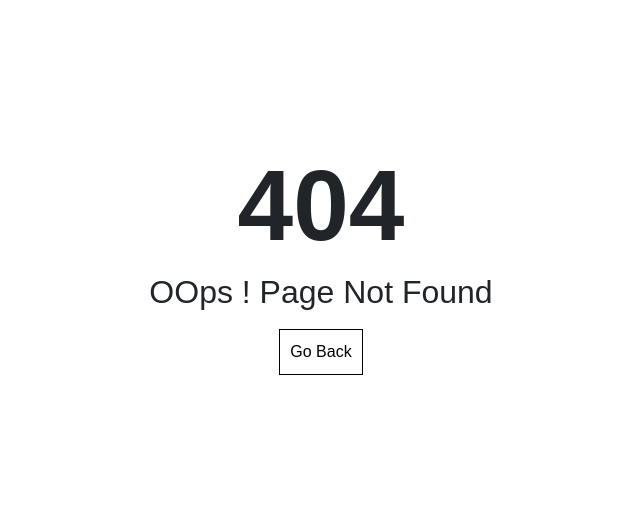
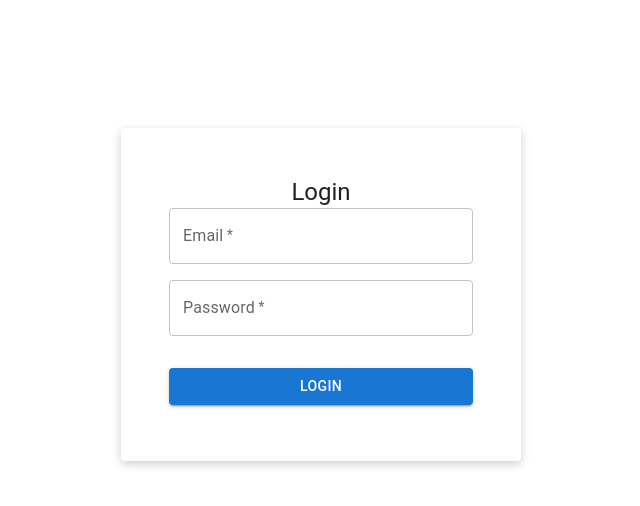
Before and after one commit to KavinMadusanka/Smart-Waste-Management-System-for-Urban-Area, a React (Create React App) app in the folder frontend/: page /login in a window 1280 px wide. Before the commit this address had no page. Shown: the top 506 px of the page, without its empty margins (319-959 px from the left). Built offline with nearby package versions, Linux system fonts and the light colour scheme.

Commit message:
Created frontend login part
Co-Authored-By: Kavin Madhusankha <163830061+KavinMadusanka@users.noreply.github.com>

```diff
--- a/frontend/src/App.js
+++ b/frontend/src/App.js
@@ -2,6 +2,7 @@ import { Routes, Route} from "react-router-dom"
 import Register from "./Pages/Auth/Register";
 import HomePage from "./Pages/HomePage";
 import PageNotFound from "./Pages/PageNotFound";
+import Login from "./Pages/Auth/Login";
 
 
 function App() {
@@ -11,6 +12,7 @@ function App() {
       <Route path="/" element={<HomePage />} />
       <Route path="*" element={<PageNotFound />} />
       <Route path='/register' element={<Register/>}/>
+      <Route path='login' element={<Login />} />
     </Routes>
 
 
--- /dev/null
+++ b/frontend/src/Pages/Auth/Login.js
@@ -0,0 +1,136 @@
+import React, { useState } from 'react';
+import axios from 'axios';
+import { useNavigate } from 'react-router-dom';
+import { useAuth } from './../../context/auth';
+import {
+    Card,
+    CardContent,
+    Typography,
+    TextField,
+    Button,
+    CircularProgress,
+    Grid,
+    Snackbar,
+    Alert,
+} from '@mui/material';
+import { styled } from '@mui/material/styles';
+
+// StyledCard definition
+const StyledCard = styled(Card)({
+    maxWidth: 400,
+    margin: 'auto',
+    marginTop: '8rem', // Use fixed value instead of theme.spacing
+    padding: '2rem', // Use fixed value instead of theme.spacing
+    boxShadow: '0 3px 10px rgba(0, 0, 0, 0.2)', // Use fixed box shadow
+});
+
+const Login = () => {
+    const [email, setEmail] = useState('');
+    const [password, setPassword] = useState('');
+    const [loading, setLoading] = useState(false);
+    const [error, setError] = useState('');
+    const [openSnackbar, setOpenSnackbar] = useState(false);
+    const [snackbarMessage, setSnackbarMessage] = useState('');
+    const navigate = useNavigate();
+    const [auth, setAuth] = useAuth();
+
+    const handleLogin = async (e) => {
+        e.preventDefault();
+        setLoading(true);
+        setError('');
+
+        try {
+            const { data } = await axios.post(`/api/v1/auth/login`, { email, password });
+            setLoading(false);
+
+            if (data.success) {
+                setAuth({ user: data.user, token: data.token });
+                localStorage.setItem('auth', JSON.stringify({ user: data.user, token: data.token }));
+
+                setSnackbarMessage('Login successful!');
+                setOpenSnackbar(true);
+
+                // Redirect based on user role
+                if (data.user.role === 1) {
+                    navigate('/admin-profile');
+                } else if (data.user.role === "Resident") {
+                    navigate('/resident-profile');
+                } else if (data.user.role === "Waste Collector") {
+                    navigate('/waste-collector-profile');
+                } else {
+                    navigate('/');
+                }
+            } else {
+                setSnackbarMessage(data.message);
+                setOpenSnackbar(true);
+            }
+        } catch (error) {
+            console.log(error);
+            setLoading(false);
+            setSnackbarMessage("Login failed. Please check your email and password.");
+            setOpenSnackbar(true);
+        }
+    };
+
+    const handleCloseSnackbar = () => {
+        setOpenSnackbar(false);
+    };
+
+    return (
+        <Grid container justifyContent="center" alignItems="center" style={{ height: '100vh' }}>
+            <StyledCard>
+                <CardContent>
+                    <Typography variant="h5" align="center">
+                        Login
+                    </Typography>
+                    {error && <Typography color="error">{error}</Typography>}
+                    <form onSubmit={handleLogin}>
+                        <TextField
+                            label="Email"
+                            variant="outlined"
+                            type="email"
+                            value={email}
+                            onChange={(e) => setEmail(e.target.value)}
+                            fullWidth
+                            required
+                            style={{ marginBottom: 16 }}
+                        />
+                        <TextField
+                            label="Password"
+                            variant="outlined"
+                            type="password"
+                            value={password}
+                            onChange={(e) => setPassword(e.target.value)}
+                            fullWidth
+                            required
+                            style={{ marginBottom: 16 }}
+                        />
+                        <Button
+                            variant="contained"
+                            color="primary"
+                            type="submit"
+                            fullWidth
+                            style={{ marginTop: 16 }}
+                            disabled={loading}
+                        >
+                            {loading ? <CircularProgress size={24} /> : 'Login'}
+                        </Button>
+                    </form>
+                </CardContent>
+            </StyledCard>
+
+            <Snackbar
+                open={openSnackbar}
+                autoHideDuration={6000}
+                onClose={handleCloseSnackbar}
+                anchorOrigin={{ vertical: 'bottom', horizontal: 'center' }}
+            >
+                <Alert onClose={handleCloseSnackbar} severity={error ? 'error' : 'success'} sx={{ width: '100%' }}>
+                    {snackbarMessage}
+                </Alert>
+            </Snackbar>
+        </Grid>
+    );
+};
+
+export default Login;
```
